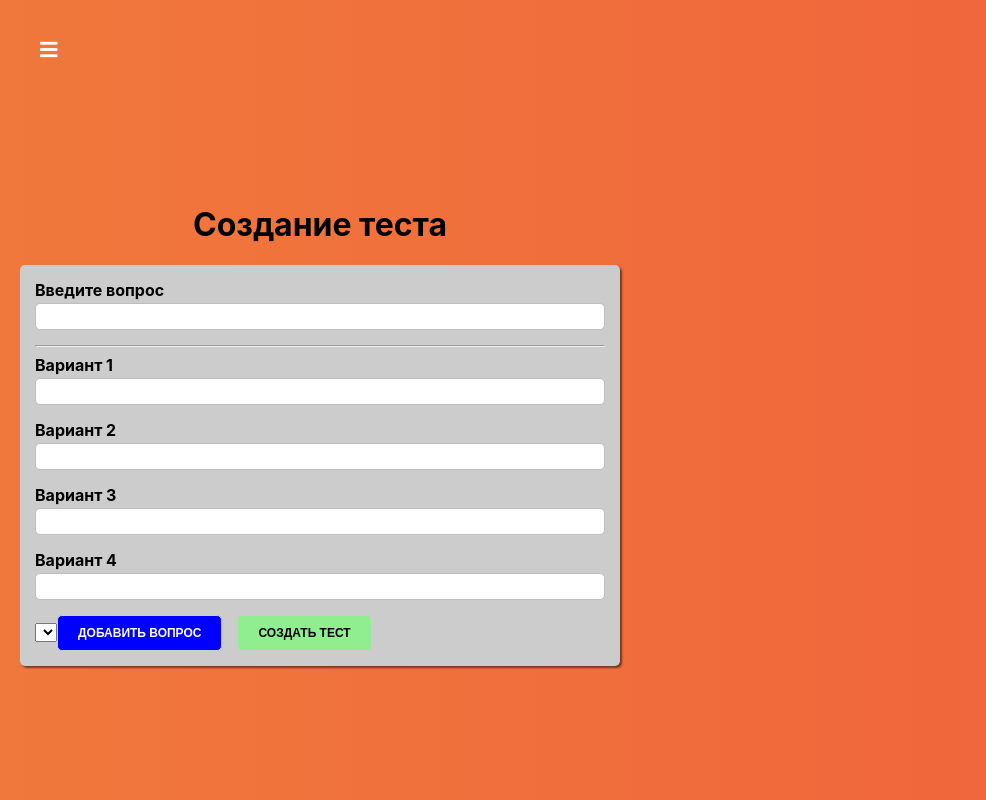
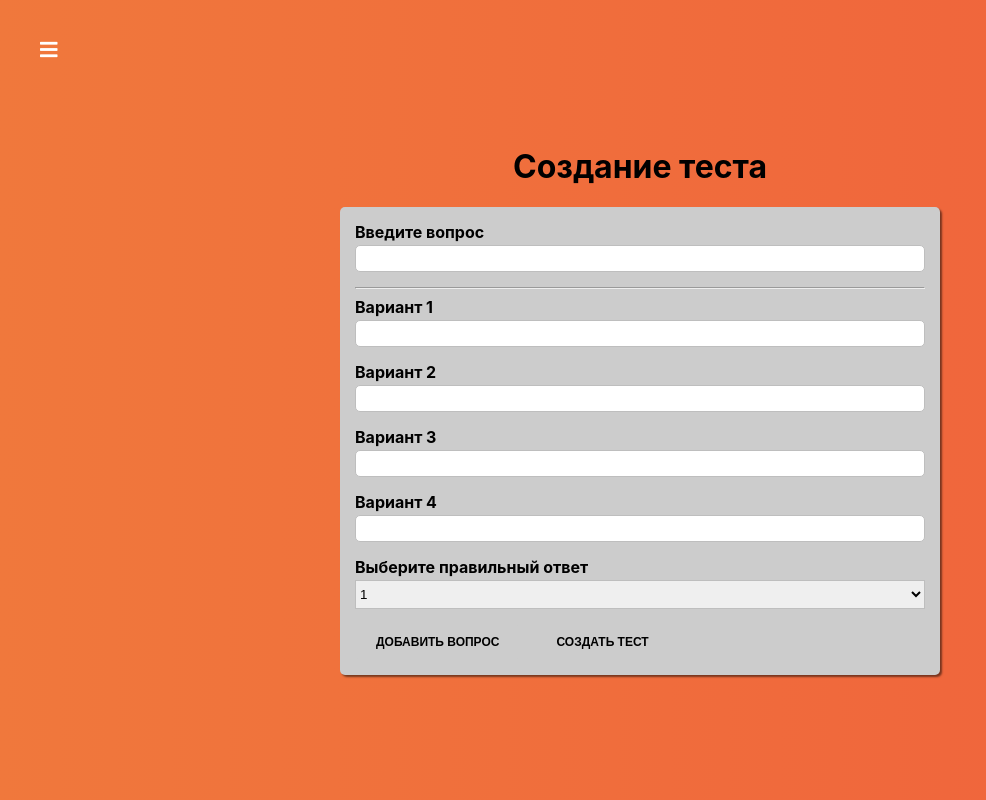
Before and after one commit to HelgaN/reactjs-course-wfms, a React (Create React App) app in the folder my-project/: page /quiz-creator in a window 1280 px wide. Shown: the whole page, without its empty margins (0-986 px from the left). Built offline with nearby package versions, Linux system fonts and the light colour scheme.

Commit message:
select, add question

```diff
--- /dev/null
+++ b/my-project/src/components/UI/Select/Select.css
@@ -0,0 +1,21 @@
+.select {
+  margin-bottom: 15px;
+}
+
+.select label {
+  display: block;
+  margin: 0 0 3px 0;
+  padding: 0px;
+  font-weight: bold;
+}
+
+.select select {
+  display: block;
+  width: 100%;
+  height: 29px;
+  margin: 0 0 5px;
+  box-sizing: border-box;
+  border: 1px solid #bebebe;
+  outline: none;
+  transition: all 0.3 ease-in-out;
+}
--- /dev/null
+++ b/my-project/src/components/UI/Select/Select.js
@@ -0,0 +1,29 @@
+import React from 'react';
+import './Select.css';
+
+const Select = (props) => {
+  const htmlFor = `${props.label}-${Math.random()}`
+  return (
+    <div className="select">
+      <label htmlFor={htmlFor}>{props.label}</label>
+      <select
+        id={htmlFor}
+        value={props.value}
+        onChange={props.onChange}
+      >
+        { props.options.map((option, index) => {
+          return (
+            <option
+              value={option.value}
+              key={option.value + index}
+            >
+              {option.text}
+            </option>
+          )
+        }) }
+      </select>
+    </div>
+  )
+}
+
+export default Select;
--- a/my-project/src/containers/QuizCreator/QuizCreator.css
+++ b/my-project/src/containers/QuizCreator/QuizCreator.css
@@ -4,6 +4,7 @@
   justify-content: center;
   flex-direction: column;
   padding-top: 50px;
+  padding-bottom: 50px;
   flex-grow: 1;
   background: linear-gradient(270deg, #f0613c 0%, #f0783c 100%);
 }
@@ -12,6 +13,7 @@
   width: 100%;
   max-width: 600px;
   padding: 0 20px;
+  margin: 0 auto;
 }
 
 .quiz-creator h1 {
--- a/my-project/src/containers/QuizCreator/QuizCreator.js
+++ b/my-project/src/containers/QuizCreator/QuizCreator.js
@@ -2,7 +2,8 @@ import React, {Component} from 'react';
 import './QuizCreator.css';
 import Button from '../../components/UI/Button/Button';
 import Input from '../../components/UI/Input/Input';
-import {createControl} from '../../form/formFramework';
+import Select from '../../components/UI/Select/Select';
+import {createControl, validate, validateForm} from '../../form/formFramework';
 
 function createOptionContriol(number) {
   return createControl({
@@ -14,7 +15,7 @@ function createOptionContriol(number) {
 
 function createFormControls() {
   return {
-    quiestion: createControl({
+    question: createControl({
       label: "Введите вопрос",
       errorMessage: "Вопрос не может быть пустым"
     }, {required: true}),
@@ -29,7 +30,9 @@ export default class QuizCreator extends Component {
 
   state = {
     quiz: [],
-    formControls: createFormControls()
+    isFormValid: false,
+    formControls: createFormControls(),
+    rightAnswerId: 1
   }
 
   submitHandler = (event) => {
@@ -37,12 +40,50 @@ export default class QuizCreator extends Component {
 
   }
 
-  addQuestionHandler = () => {
+  addQuestionHandler = (event) => {
+    event.preventDefault();
 
+    const quiz = this.state.quiz.concat();
+    const index = quiz.length + 1;
+
+    const {question, option1, option2, option3, option4} = this.state.formControls;
+
+    const questionItem = {
+      question: question.value,
+      id: index,
+      rightAnswerId: this.state.rightAnswerId,
+      answers: [
+        { text: option1.value, id: option1.id },
+        { text: option2.value, id: option2.id },
+        { text: option3.value, id: option3.id },
+        { text: option4.value, id: option4.id }
+      ]
+    }
+
+    quiz.push(questionItem);
+
+    this.setState({
+      quiz,
+      isFormValid: false,
+      formControls: createFormControls(),
+      rightAnswerId: 1
+    });
   }
 
   changeHandler = (value, controlName) => {
+    const formControls = { ...this.state.formControls };
+    const control = this.state.formControls[controlName];
 
+    control.touched = true;
+    control.value = value;
+    control.valid = validate(control.value, control.validation);
+
+    formControls[controlName] = control;
+
+    this.setState({
+      formControls,
+      isFormValid: validateForm(formControls)
+    });
   }
 
   renderControls() {
@@ -67,7 +108,33 @@ export default class QuizCreator extends Component {
     });
   }
 
+  createQuizHandler = (event) => {
+    event.preventDefault();
+
+    console.log(this.state.quiz);
+    // Server
+  }
+
+  selectChangeHandler = (event) => {
+    this.setState({
+      rightAnswerId: +event.target.value
+    });
+  }
+
   render() {
+    const select = <Select
+      label="Выберите правильный ответ"
+      value={this.state.rightAnswerId}
+      onChange={this.selectChangeHandler}
+      options={[
+        {text: 1, value: 1},
+        {text: 2, value: 2},
+        {text: 3, value: 3},
+        {text: 4, value: 4}
+      ]}
+    />
+
+
     return (
       <div className="quiz-creator">
         <div>
@@ -77,11 +144,12 @@ export default class QuizCreator extends Component {
 
             { this.renderControls() }
 
-            <select></select>
+            {select}
 
             <Button
               type="button primary-button"
               onClick={this.addQuestionHandler}
+              disabled={!this.state.isFormValid}
             >
               Добавить вопрос
             </Button>
@@ -89,6 +157,7 @@ export default class QuizCreator extends Component {
             <Button
               type="button success-button"
               onClick={this.createQuizHandler}
+              disabled={this.state.quiz.length === 0}
             >
               Создать тест
             </Button>
--- a/my-project/src/form/formFramework.js
+++ b/my-project/src/form/formFramework.js
@@ -6,5 +6,30 @@ export function createControl(config, validation) {
     touched: false,
     value: ""
   }
+}
 
+export function validate(value, validation = null) {
+  if(!validation) {
+    return true;
+  }
+
+  let isValid = true;
+
+  if(validation.required) {
+    isValid = value.trim() !== "" && isValid;
+  }
+
+  return isValid;
 }
+
+export function validateForm(formControls) {
+  let isFormValid = true;
+
+  for (let control in formControls) {
+    if(formControls.hasOwnProperty(control)) {
+      isFormValid = formControls[control].valid && isFormValid;
+    }
+  }
+
+  return isFormValid;
+}
```
